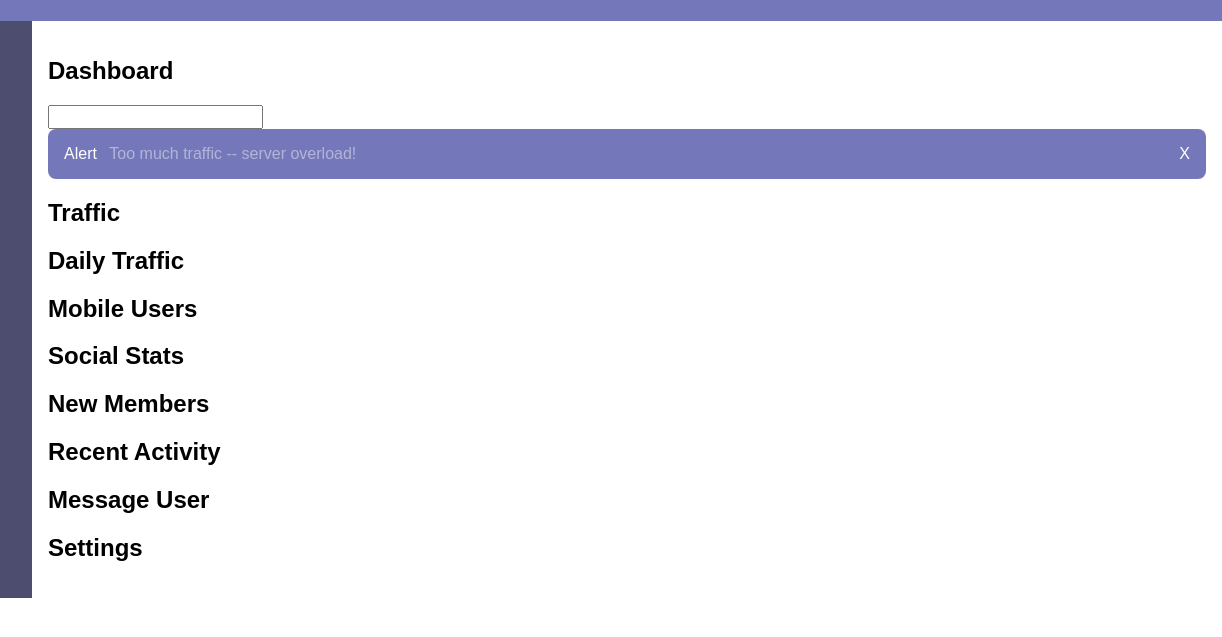
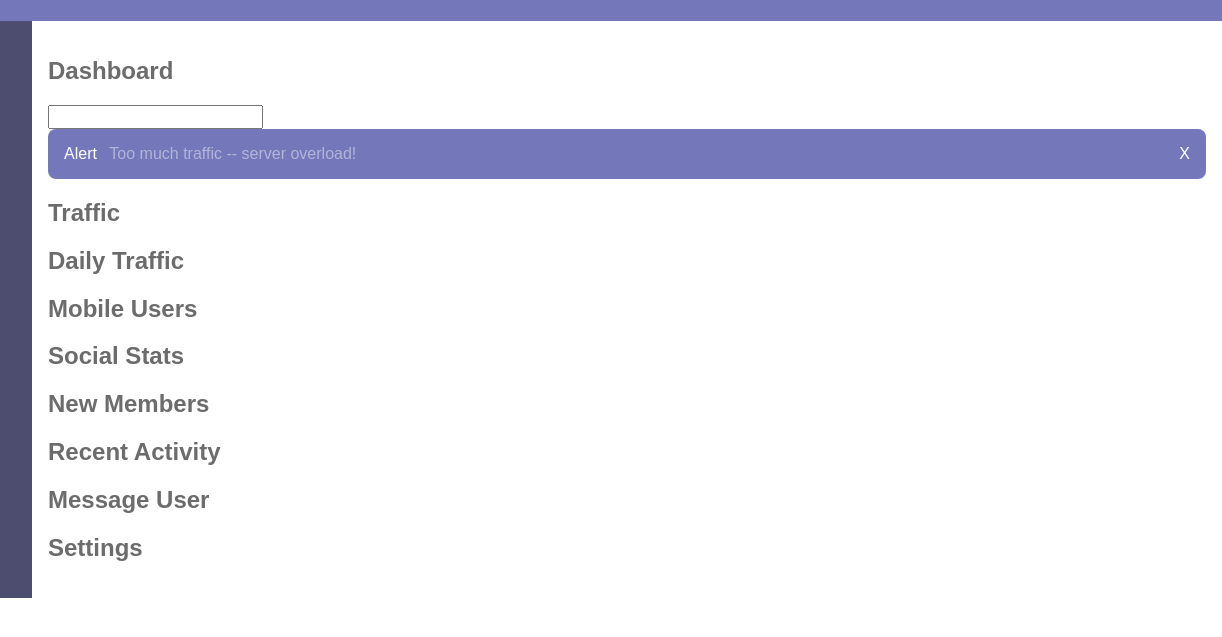
Before and after one commit to nickstellato/web-app-dashboard, a plain HTML site: page index.html in a window 1280 px wide. Shown: the part 51-688 px from the top of the page, 58-1280 px from the left. Drawn offline with nearby package versions, Linux system fonts and the light colour scheme; files that its build step writes are made by us from their sources.

Commit message:
Started working on site typography

```diff
--- a/scss/base/_typography.scss
+++ b/scss/base/_typography.scss
@@ -1,3 +1,8 @@
 body {
     font-size: 16px;
 }
+
+h1,
+h2 {
+    color: #6D6C6C;
+}
```
